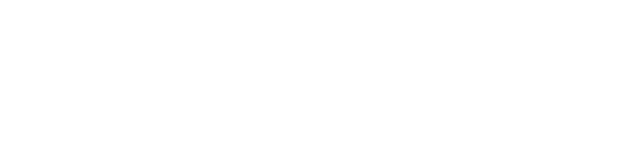
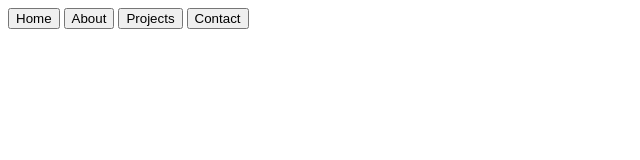
Before and after one commit to tripoliisabella/tripoliisabella.github.io, a plain HTML site: page index.html in a window 1280 px wide. Shown: the whole page, without its empty margins (0-640 px from the left). Drawn offline with Linux system fonts and the light colour scheme.

Commit message:
added buttons and header

```diff
--- a/index.html
+++ b/index.html
@@ -2,11 +2,21 @@
 <html lang="en-us">
 
     <head>
-        <meta charset="UTF-8" />
+        <meta charset="UTF-8" name="viewport" content="width=device-width, initial-scale=1.0, maximum-scale=1, user-scaleable=no"/>
         <title>Welcome to my Profile!</title>
     </head>
 
     <body>
+        <header>
+            <nav>
+                <button>Home</button>
+                <button>About</button>
+                <button>Projects</button>
+                <button>Contact</button>
+            </nav>
+        </header>
+
+
 
 
     </body>
```
